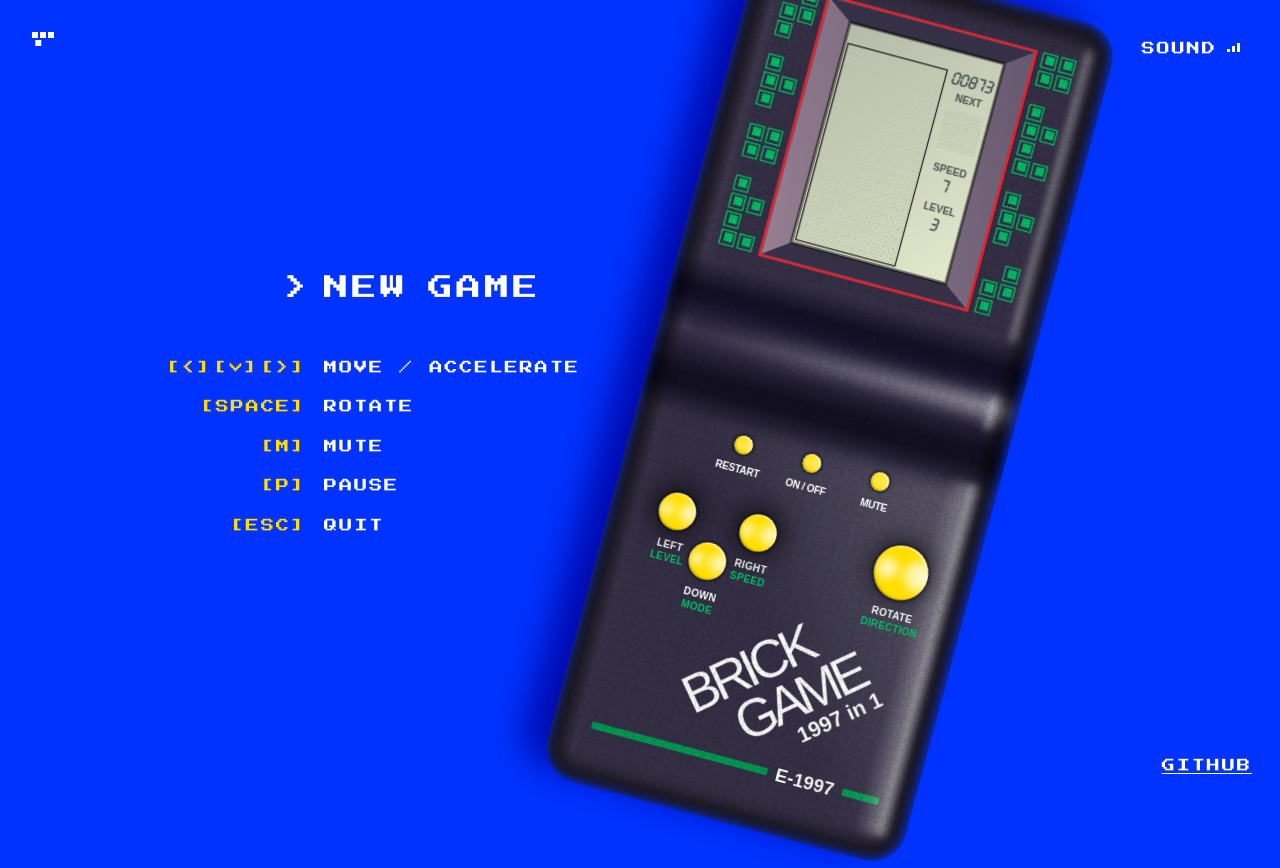
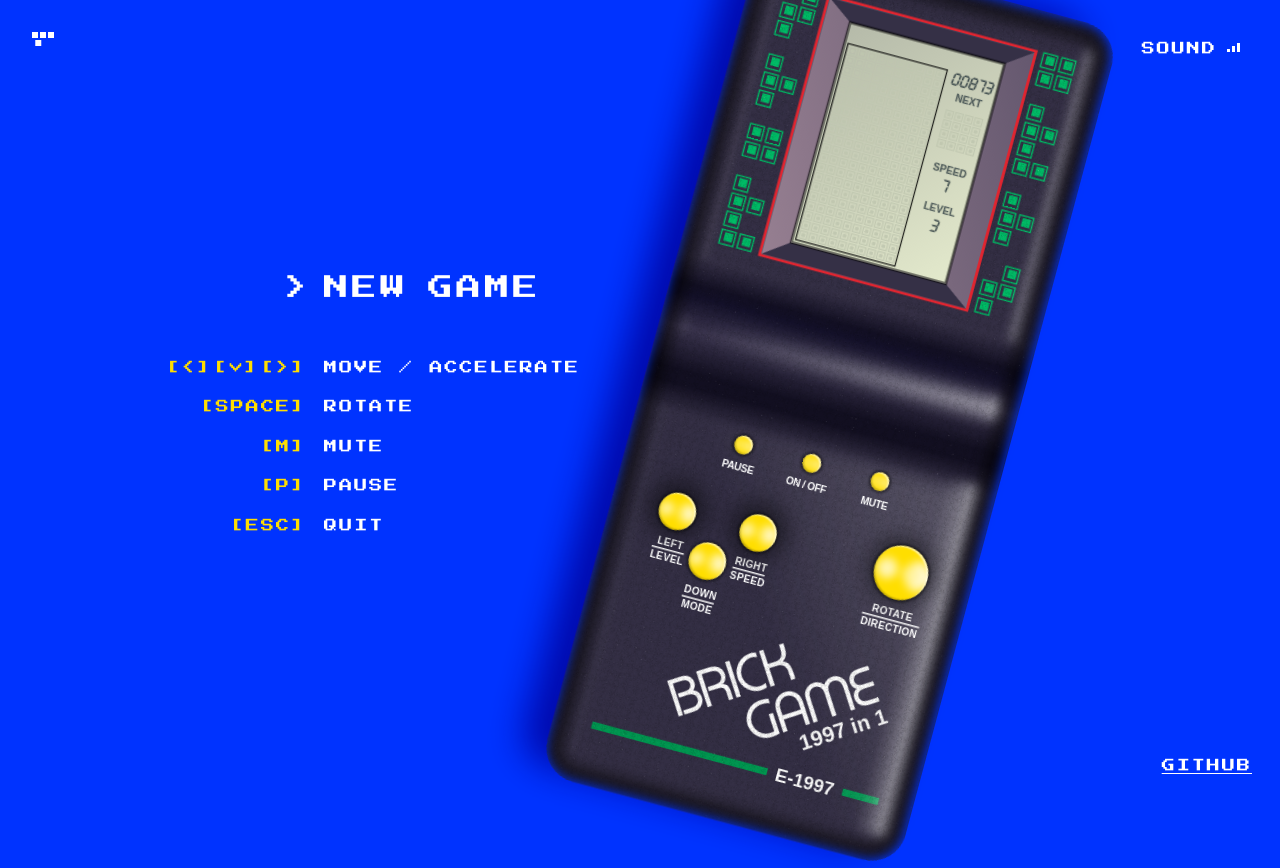
Before and after one commit to egorvinogradov/js-tetris, a plain HTML site: page index.html in a window 1280 px wide. Drawn offline with Linux system fonts and the light colour scheme; a web font is replaced by a local one.

Commit message:
Update fonts & CSS

```diff
--- a/index.html
+++ b/index.html
@@ -2,13 +2,9 @@
 <html lang="en">
 <head>
   <meta charset="utf-8">
-  <title>Tetris</title>
+  <title>Tetris Brick Game E-1997</title>
   <link rel="stylesheet" href="src/assets/landing.css">
   <link rel="stylesheet" href="src/assets/tetris.css">
-  <link rel="preconnect" href="https://fonts.googleapis.com">
-  <link rel="preconnect" href="https://fonts.gstatic.com" crossorigin>
-  <link rel="preload" href="https://fonts.googleapis.com/css2?family=Nova+Round&family=Press+Start+2P&display=swap" as="style">
-  <link href="https://fonts.googleapis.com/css2?family=Nova+Round&family=Press+Start+2P&display=swap" rel="stylesheet">
 </head>
 <body>
 
@@ -98,7 +94,7 @@
   </div>
   <div class="button-top-1 button button--small">
     <button class="button-knob"></button>
-    <div class="button-caption">Restart</div>
+    <div class="button-caption">Pause</div>
   </div>
   <div class="button-top-2 button button--small">
     <button class="button-knob"></button>
@@ -130,7 +126,9 @@
 
   <div class="brand">
     <div class="brand-logo">
-      <div class="brand-logo-name">Brick Game</div>
+      <div class="brand-logo-name">
+        <span class="brand-logo-name--b">B</span>ri<span class="brand-logo-name--c">c</span>k Game
+      </div>
       <div class="brand-caption">1997 in 1</div>
     </div>
     <div class="brand-model">E-1997</div>
--- a/src/assets/landing.css
+++ b/src/assets/landing.css
@@ -1,4 +1,9 @@
 @import './variables.css';
+
+@font-face {
+  font-family: 'Press Start';
+  src: url('fonts/PressStart2P-Regular.woff') format('woff');
+}
 
 body {
   height: 100vh;
--- a/src/assets/tetris.css
+++ b/src/assets/tetris.css
@@ -1,8 +1,13 @@
 @import './variables.css';
 
 @font-face {
-  font-family: 'Crystal';
-  src: url('crystal.woff') format('woff');
+  font-family: 'Tetris Screen';
+  src: url('fonts/TetrisScreen-Custom.woff') format('woff');
+}
+
+@font-face {
+  font-family: 'Pump Light';
+  src: url('fonts/PumpDEE-Light.woff') format('woff');
 }
 
 
@@ -147,7 +152,7 @@
 }
 
 .screen-counter {
-  font: 12px/12px var(--tetris-font-family-screen);
+  font: 9px/9px var(--tetris-font-family-screen);
   opacity: 0.8;
 }
 
@@ -295,7 +300,7 @@
   right: 2px;
   background: var(--tetris-color-glare);
   border-radius: 2px;
-  filter: blur(3px);
+  filter: blur(4px);
 }
 
 .glare-right > i:nth-child(1) {
@@ -307,7 +312,7 @@
 .glare-right > i:nth-child(2) {
   top: 250px;
   width: 5px;
-  height: 23px;
+  height: 16px;
   opacity: 0.6;
 }
 
@@ -344,7 +349,7 @@
   position: absolute;
   left: 32px;
   top: 271px;
-  width: 222px;
+  width: 210px;
   height: 9px;
   opacity: 0.77;
   background-image: linear-gradient(270deg, var(--tetris-color-glare) 0%, rgba(255,255,255,.05) 96%);
@@ -370,28 +375,40 @@
 
 .brand-logo {
   position: absolute;
-  left: 55px;
+  left: 63px;
   bottom: 15px;
-  transform: rotate(-40deg);
+  transform: rotate(-33deg);
   width: min-content;
 }
 
 .brand-logo-name {
-  font: 37px/33px var(--tetris-font-family-brand);
-  letter-spacing: -0.1em;
+  font: 39px/33px var(--tetris-font-family-brand);
+  letter-spacing: -0.04em;
   margin-left: 30px;
+}
+
+.brand-logo-name:first-line {
+  letter-spacing: -0.035em;
+}
+
+.brand-logo-name--b {
+  letter-spacing: -0.04em;
+}
+
+.brand-logo-name--c {
+  letter-spacing: -0.01em;
 }
 
 .brand-logo-name:before {
   content: '';
-  margin-left: -25px;
+  margin-left: -45px;
 }
 
 .brand-caption {
   font: bold 15px/15px var(--tetris-font-family-text);
   letter-spacing: 0;
   text-align: right;
-  margin-right: -4px;
+  margin: 1px -1px 0 0;
   text-transform: none;
 }
 
@@ -494,17 +511,31 @@
   font-weight: bold;
   letter-spacing: 0.03em;
   position: absolute;
-  top: calc(100% + 7px);
+  top: calc(100% + 6px);
 }
 
 .button-caption--secondary {
   top: calc(100% + 16px);
-  color: var(--tetris-color-paint-green);
+}
+
+.button-caption--secondary:before {
+  content: '';
+  position: absolute;
+  height: 1px;
+  left: 22%;
+  right: 23%;
+  top: -2px;
+  background: white;
 }
 
 .button--large .button-knob {
   width: 38px;
   height: 38px;
+}
+
+.button--large .button-caption--secondary:before {
+  left: 17%;
+  right: 16%;
 }
 
 .button--small .button-knob {
--- a/src/assets/variables.css
+++ b/src/assets/variables.css
@@ -7,7 +7,7 @@
   --position-tetris-ongoing-game-translate-x: 0;
   --position-tetris-ongoing-game-translate-y: 22.5%;
 
-  --landing-font-family: 'Press Start 2P', 'Helvetica Neue', 'Arial', sans-serif;
+  --landing-font-family: 'Press Start', 'Arial', sans-serif;
   --landing-font-size: 1.652vh;
   --landing-letter-spacing: 0.14em;
   --landing-color-text: #FFFFFF;
@@ -26,8 +26,8 @@
   --tetris-color-paint-green-dark: #009952;
 
   --tetris-font-family-text: 'Arial', sans-serif;
-  --tetris-font-family-brand: 'Nova Round', 'Arial', sans-serif;
-  --tetris-font-family-screen: 'Crystal', 'Arial', sans-serif;
+  --tetris-font-family-brand: 'Pump Light', 'Arial', sans-serif;
+  --tetris-font-family-screen: 'Tetris Screen', 'Arial', sans-serif;
 
   --tetris-border-radius: 24px;
 }
```
Also changed, not shown: src/assets/crystal.woff (deleted), src/assets/fonts/PressStart2P-Regular.woff (added), src/assets/fonts/PumpDEE-Light.woff (added), src/assets/fonts/TetrisScreen-Custom.woff (added), src/tetris.js (line endings or trailing spaces), 1 other file.
